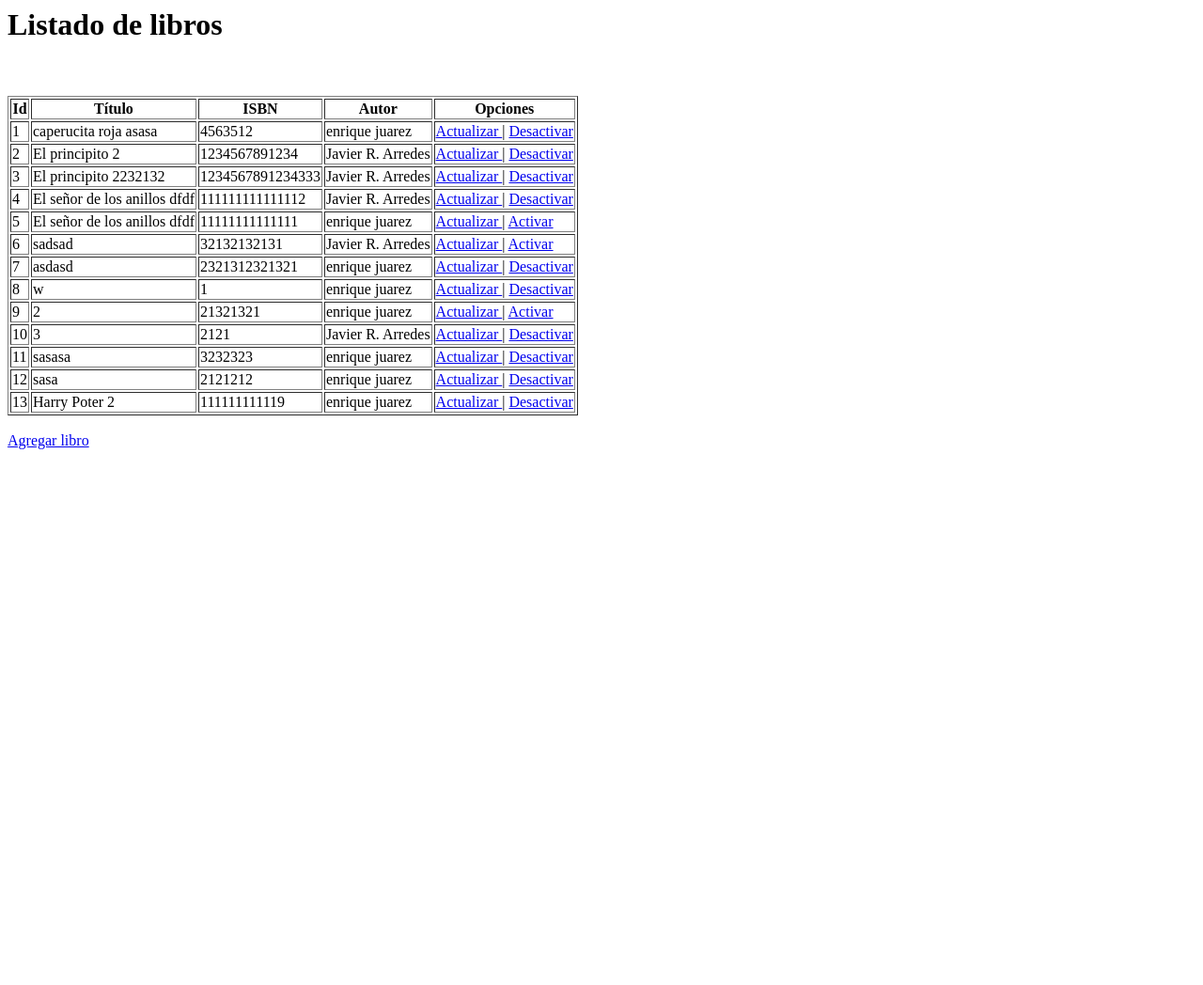
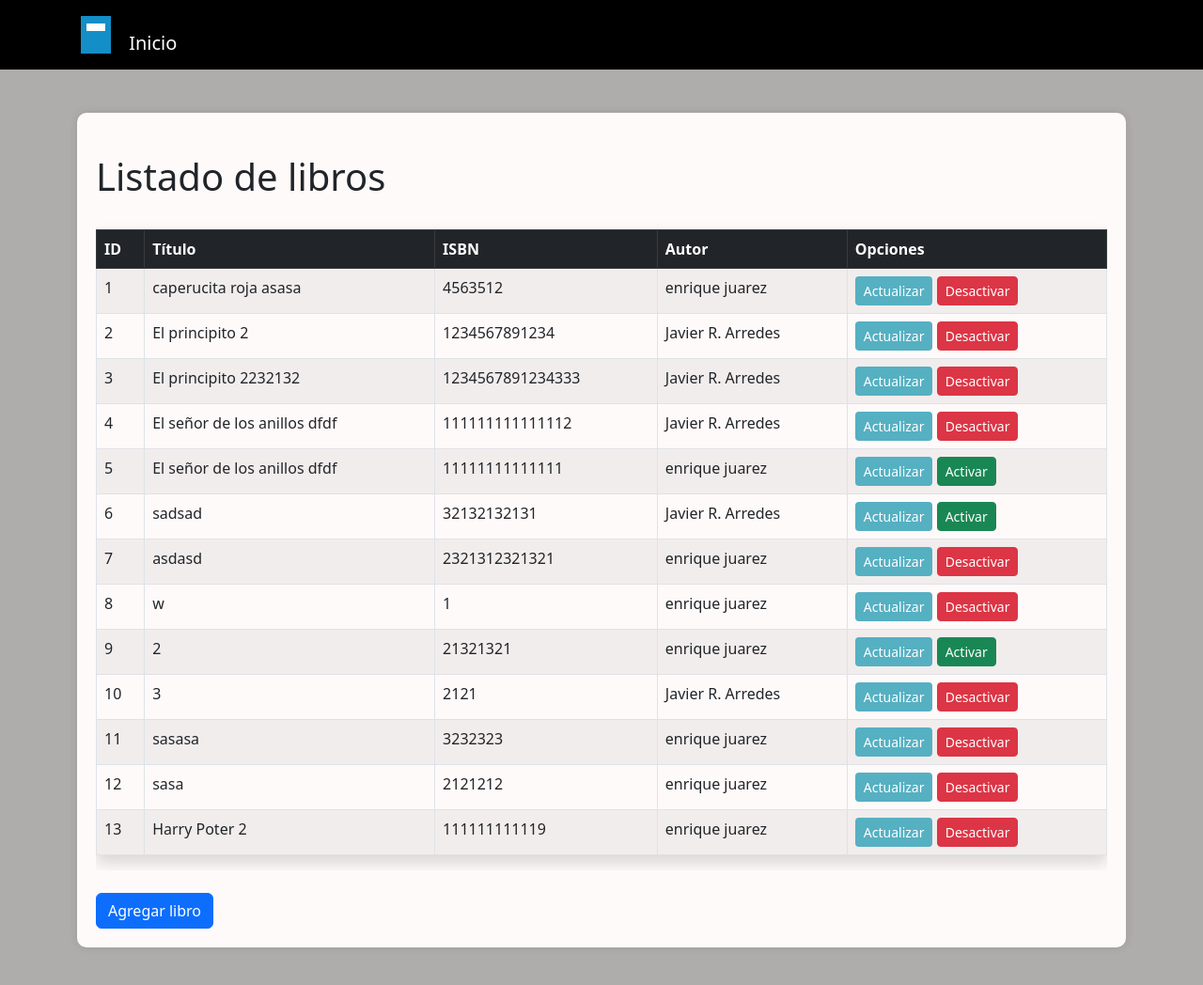
Before and after one commit to TinchoARS/BibliotecaWebApp, a Django app: page /biblioteca/libros/listado/ in a window 1280 px wide. Shown: the whole page at 94% size. Before the commit the page ends 478 px from the top, so only its background shows below. Run offline with Django 4.2, Linux system fonts and the light colour scheme; data comes from the database, SQL or seed files in the repository; some libraries are stand-ins or nearby versions.

Commit message:
se agrego css a listado_libros

```diff
--- a/biblioteca/templates/biblioteca/listado_libros.html
+++ b/biblioteca/templates/biblioteca/listado_libros.html
@@ -1,49 +1,120 @@
-<html>
+{% load static %}
+<!DOCTYPE html>
+<html lang="en">
+
 <head>
-        <title>Listado de Libros</title>
+  <meta charset="UTF-8">
+  <meta http-equiv="X-UA-Compatible" content="IE=edge">
+  <meta name="viewport" content="width=device-width, initial-scale=1.0">
+  <!-- Enlace al archivo CSS de Bootstrap -->
+  <link rel="stylesheet" href="{% static 'css/bootstrap.min.css' %}">
+  <style>
+    body {
+      background-color: #afacac; /* Color de fondo para el cuerpo del documento */
+      padding: 40px;
+    }
+
+    .content-container {
+      background-color: #fffafa; /* Color de fondo para el contenedor del contenido */
+      padding: 20px;
+      box-shadow: 0px 0px 10px rgba(0, 0, 0, 0.1);
+      border-radius: 10px; /* Agregar bordes redondeados */
+      margin-top: 80px; /* Separación del navbar */
+    }
+
+    .btn-celeste-claro {
+      background-color: #55b0c2; /* Color de fondo para el botón actualizar */
+      color: #ffffff; /* Color del texto del botón actualizar */
+    }
+
+    .logo-icon {
+      display: inline-block;
+      width: 40px;
+      height: 40px;
+      position: relative;
+      margin-right: 10px; /* Espacio entre el logotipo y el texto */
+    }
+
+    .logo-icon::before,
+    .logo-icon::after {
+      content: "";
+      display: block;
+      position: absolute;
+    }
+
+    .logo-icon::before {
+      width: 80%;
+      height: 100%;
+      top: 10%;
+      left: 10%;
+      background-color: #138ec7; /* Color del cuerpo del libro */
+    }
+
+    .logo-icon::after {
+      width: 50%;
+      height: 8px;
+      top: 40%;
+      left: 50%;
+      transform: translate(-50%, -50%);
+      background-color: #ffffff; /* Color de la parte superior del libro */
+    }
+
+    .navbar-dark .navbar-brand {
+      color: #ffffff; /* Color del texto del enlace en el navbar */
+    }
+  </style>
+  <title>Listado de préstamos</title>
 </head>
+
 <body>
-        <h1>
-            Listado de libros
-        </h1>
-        <br><br>
-        <table border="1px">
+  <nav class="navbar navbar-expand-lg navbar-dark bg-black fixed-top">
+    <div class="container">
+      <a class="navbar-brand" href="/">
+        <span class="logo-icon"></span>
+        Inicio
+      </a>
+    </div>
+  </nav>
+
+  <div class="container mt-4">
+    <div class="content-container">
+      <h1 class="mt-4">Listado de libros</h1>
+      <div class="table-responsive">
+        <table class="table table-bordered table-striped table-hover mt-4 shadow">
+          <thead class="table-dark">
             <tr>
-                <th> Id </th>
-                <th> Título </th>
-                <th> ISBN </th>
-                <th> Autor </th>
-                <th> Opciones </th>
+              <th>ID</th>
+              <th>Título</th>
+              <th>ISBN</th>
+              <th>Autor</th>
+              <th>Opciones</th>
             </tr>
-
+          </thead>
+          <tbody>
             {% for libro in listado_libros %}
             <tr>
-                    <td> {{ libro.id }} </td>
-                    <td> {{ libro.titulo}} </td>
-                    <td> {{ libro.isbn }} </td>
-                    <td> {{ libro.autor }} </td>
+              <td>{{ libro.id }}</td>
+              <td>{{ libro.titulo }}</td>
+              <td>{{ libro.isbn }}</td>
+              <td>{{ libro.autor }}</td>
               <td>
-                        <a href="{% url 'actualizar_libro' libro.id %}">
-                            Actualizar
-                        </a>
-                    |
+                <a href="{% url 'actualizar_libro' libro.id %}" class="btn btn-celeste-claro btn-sm">Actualizar</a>
                 {% if libro.activo %}
-                            <a href="{% url 'desactivar_libro' libro.id %}">
-                                Desactivar
-                            </a>
+                <a href="{% url 'desactivar_libro' libro.id %}" class="btn btn-danger btn-sm">Desactivar</a>
                 {% else %}
-                            <a href="{% url 'activar_libro' libro.id %}">
-                                Activar
-                            </a>
+                <a href="{% url 'activar_libro' libro.id %}" class="btn btn-success btn-sm">Activar</a>
                 {% endif %}
-
               </td>
             </tr>
             {% endfor %}
+          </tbody>
         </table>
+      </div>
       <br>
-        <a href="{% url 'nuevo_libro' %}">
-            Agregar libro
-        </a>
+      <a href="{% url 'nuevo_libro' %}" class="btn btn-primary">Agregar libro</a>
+    </div>
+  </div>
+
 </body>
+
 </html>
```
Lines whose indentation alone changed are shown as unchanged.
